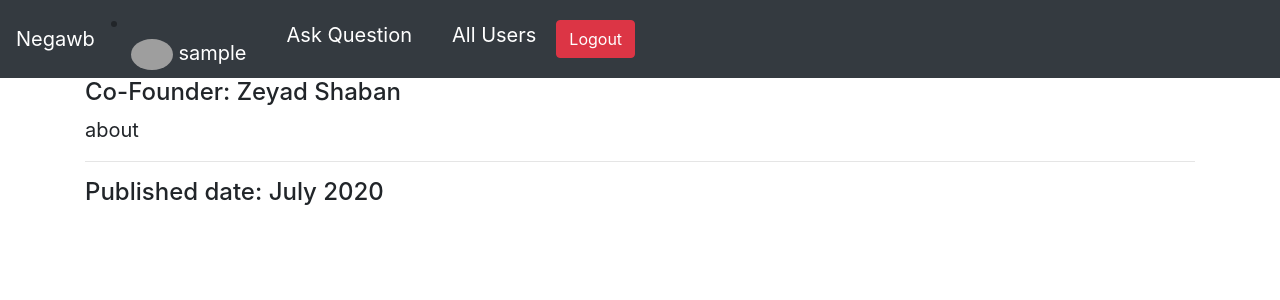
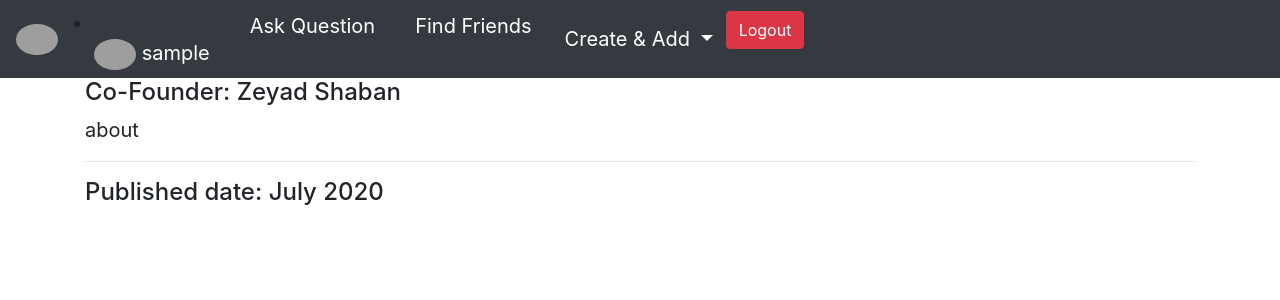
Before and after one commit to zeyad-shaban/Negawb, a Django app: page /about/ in a window 1280 px wide. Shown: the top 300 px of the page. Run offline with Django 3.2, Linux system fonts and the light colour scheme; the visitor is signed in with stand-in values (Sample User, id 1); some libraries are stand-ins or nearby versions; grey boxes are pictures that could not be loaded.

Commit message:
a little styling for navbar

```diff
--- a/categories/templates/categories/base.html
+++ b/categories/templates/categories/base.html
@@ -41,13 +41,18 @@
             max-width: 42px;
             border-radius: 100%;
         }
+
+        .nav-item .dropdown-menu .dropdown-item {
+            color: black !important;
+        }
     </style>
 </head>
 
 <body>
     <nav class="navbar navbar-expand-lg navbar-dark bg-dark">
-        <a class="navbar-brand" href="{% url 'home' %}">Negawb</a>
-        <button class="navbar-toggler" type="button" data-toggle="collapse" data-target="#navbarSupportedContent"
+        <a class="navbar-brand" href="{% url 'home' %}">
+            <img src="#" width="30" height="30" alt="Website Logo" loading="lazy">
+        </a> <button class="navbar-toggler" type="button" data-toggle="collapse" data-target="#navbarSupportedContent"
             aria-controls="navbarSupportedContent" aria-expanded="false" aria-label="Toggle navigation">
             <span class="navbar-toggler-icon"></span>
         </button>
@@ -69,12 +74,27 @@
         <div class="collapse navbar-collapse" id="navbarSupportedContent">
             <ul class="navbar-nav mr-auto ml-">
                 <li class="nav-item">
-                    <a href="{% url 'comments' %}">Ask Question</a>
+                    <a href="{% url 'comments' %}" title="All Questions and Ask">Ask Question</a>
                 </li>
 
                 <li class="nav-item">
-                    <a href="{% url 'people:all_people' %}">All Users</a>
+                    <a href="{% url 'people:all_people' %}">Find Friends</a>
                 </li>
+                {% if user.is_authenticated %}
+                <li class="nav-item dropdown">
+                    <a class="nav-link dropdown-toggle" href="#" id="navbarDropdown" role="button"
+                        data-toggle="dropdown" aria-haspopup="true" aria-expanded="false">
+                        Create & Add
+                    </a>
+                    <div class="dropdown-menu" aria-labelledby="navbarDropdown">
+                        <a class="dropdown-item" href="{% url 'comments' %}">Question</a>
+                        <!-- Todo add chat group and feedback form -->
+                        <a class="dropdown-item" href="#">Chat Group</a>
+                        <div class="dropdown-divider"></div>
+                        <a class="dropdown-item" href="#">FeedBack</a>
+                    </div>
+                </li>
+                {% endif %}
                 {% if user.is_authenticated %}
                 <li class="nav-item">
                     <form action="{% url 'makeuser:logoutuser' %}" method="POST">
@@ -96,7 +116,7 @@
     {% if messages %}
 
     {% for message in messages %}
-        <div class="alert alert-{{message.tags}}">{{message}}</div>
+    <div class="alert alert-{{message.tags}}">{{message}}</div>
     {% endfor %}
 
     {% endif %}
```
